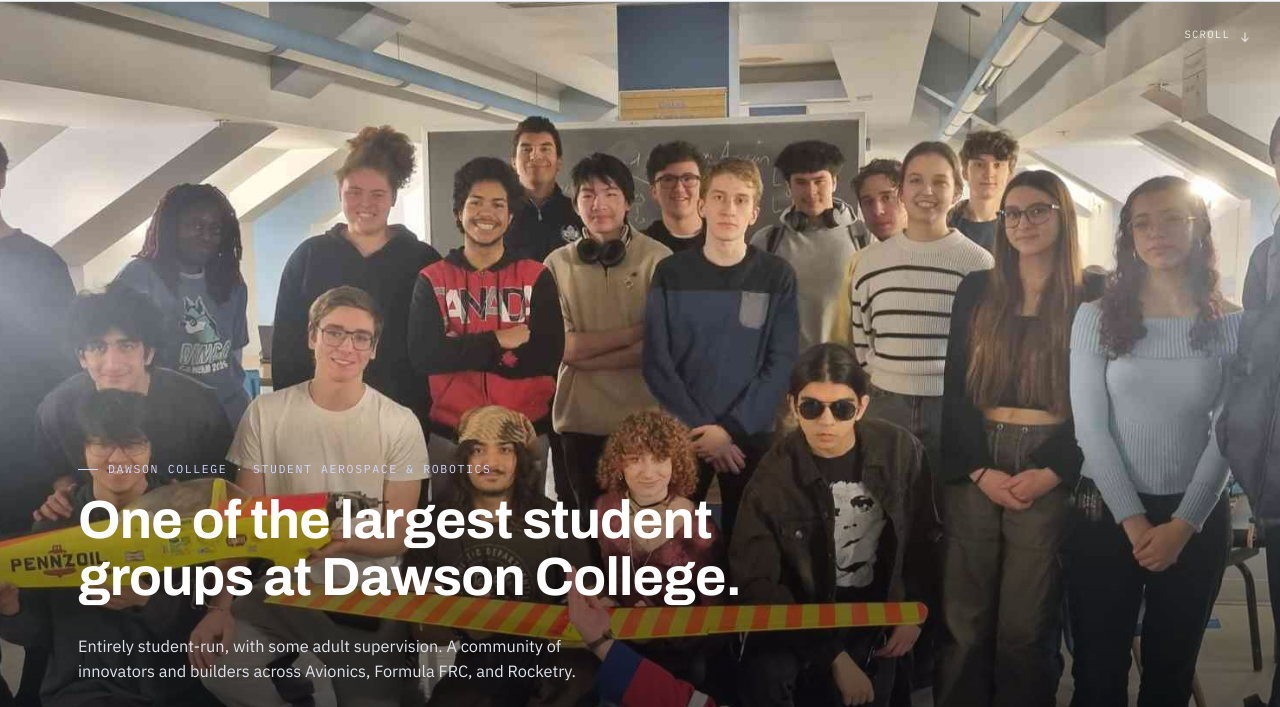
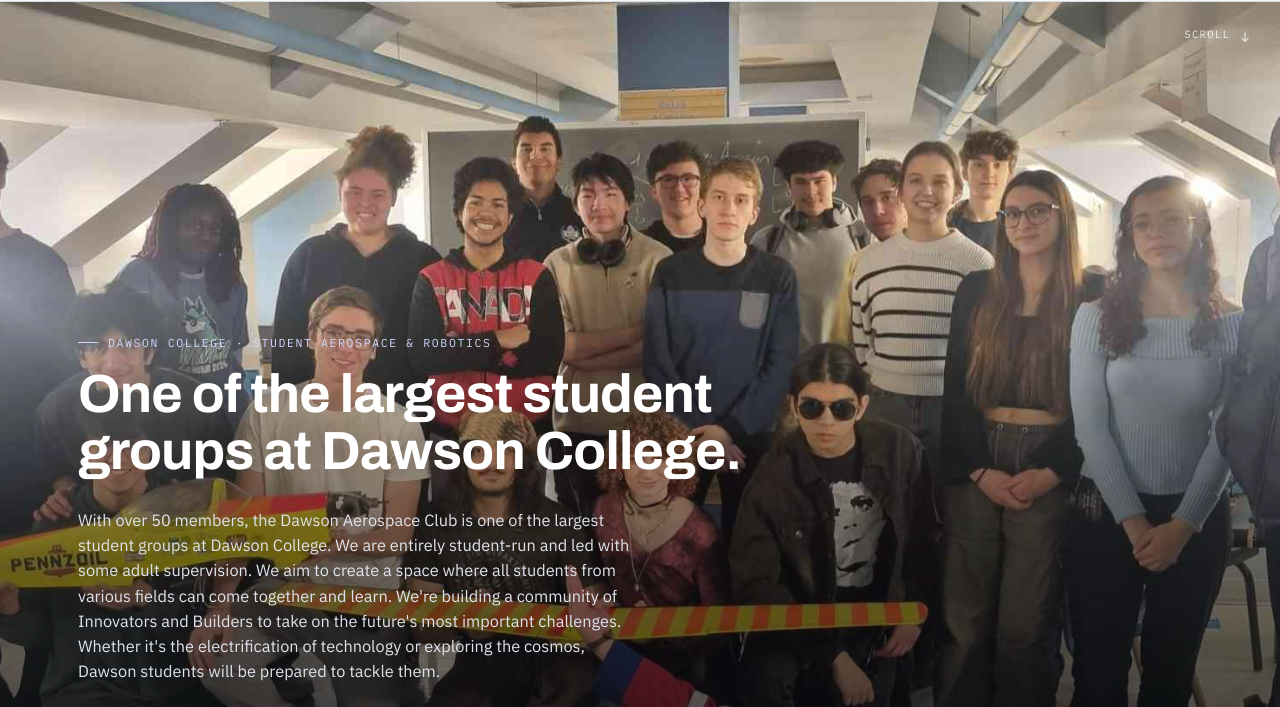
Before and after one commit to SaffronWare/DawsonAerospaceWebsiteV100000, a website: page index.html in a window 1280 px wide. Shown: the part 77-784 px from the top of the page. Drawn offline with Linux system fonts and the light colour scheme.

Commit message:
Update index.html

```diff
--- a/index.html
+++ b/index.html
@@ -54,7 +54,8 @@
     <div class="wrap">
       <div class="eyebrow">Dawson College · Student Aerospace &amp; Robotics</div>
       <h1>One of the largest student groups at Dawson College.</h1>
-      <p>Entirely student-run, with some adult supervision. A community of innovators and builders across Avionics, Formula FRC, and Rocketry.</p>
+      <p>With over 50 members, the Dawson Aerospace Club is one of the largest student groups at Dawson College.  We are entirely student-run and led with some adult supervision.  We aim to create a space where all students from various fields can come together and learn.  We're building a community of Innovators and Builders to take on the future's most important challenges.  Whether it's the electrification of technology or exploring the cosmos, Dawson students will be prepared to tackle them.
+</p>
       <div class="hero-actions">
         <a href="#projects" class="btn btn-primary">See Our Projects</a>
         <a href="#who-we-are" class="btn btn-ghost">Who We Are</a>
```
